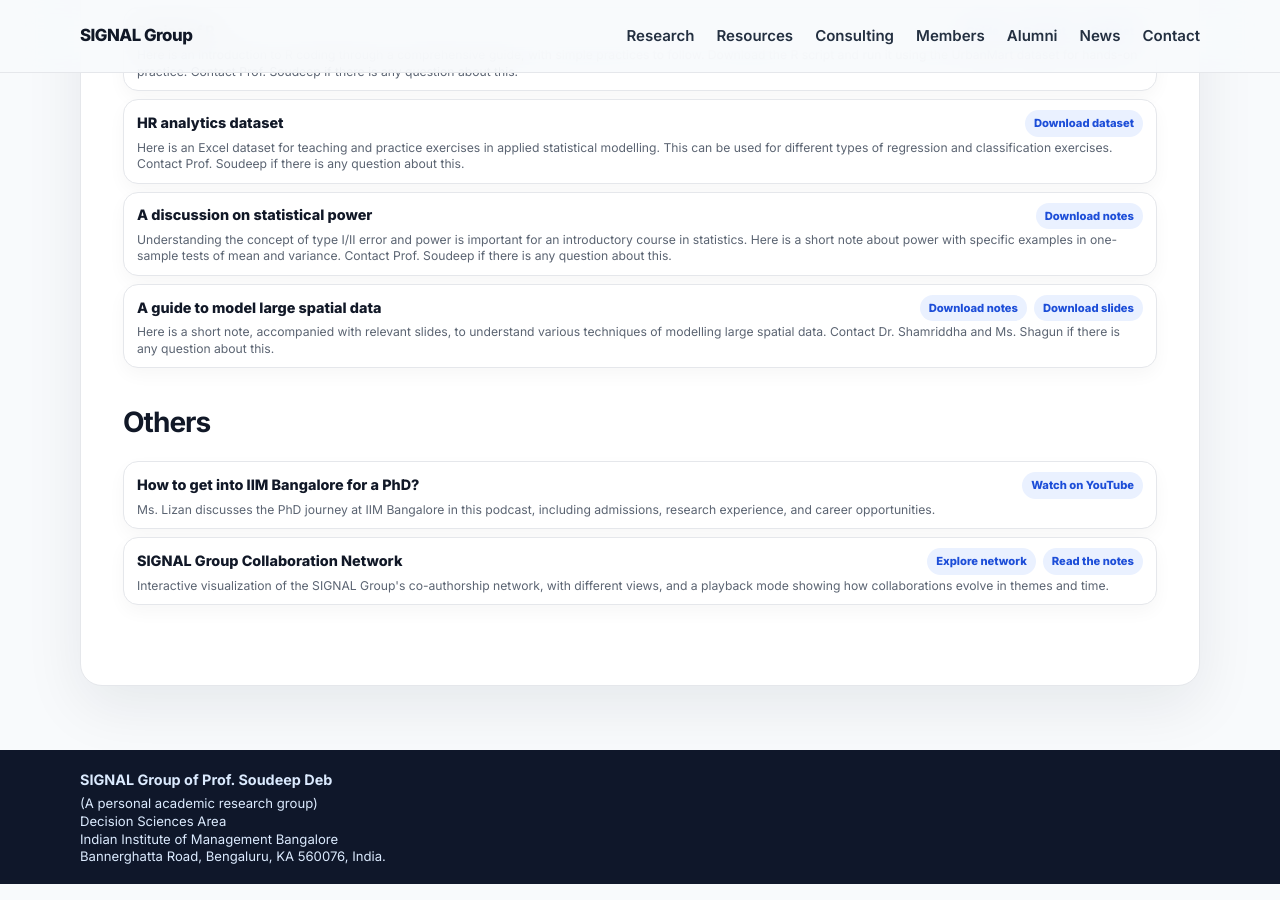
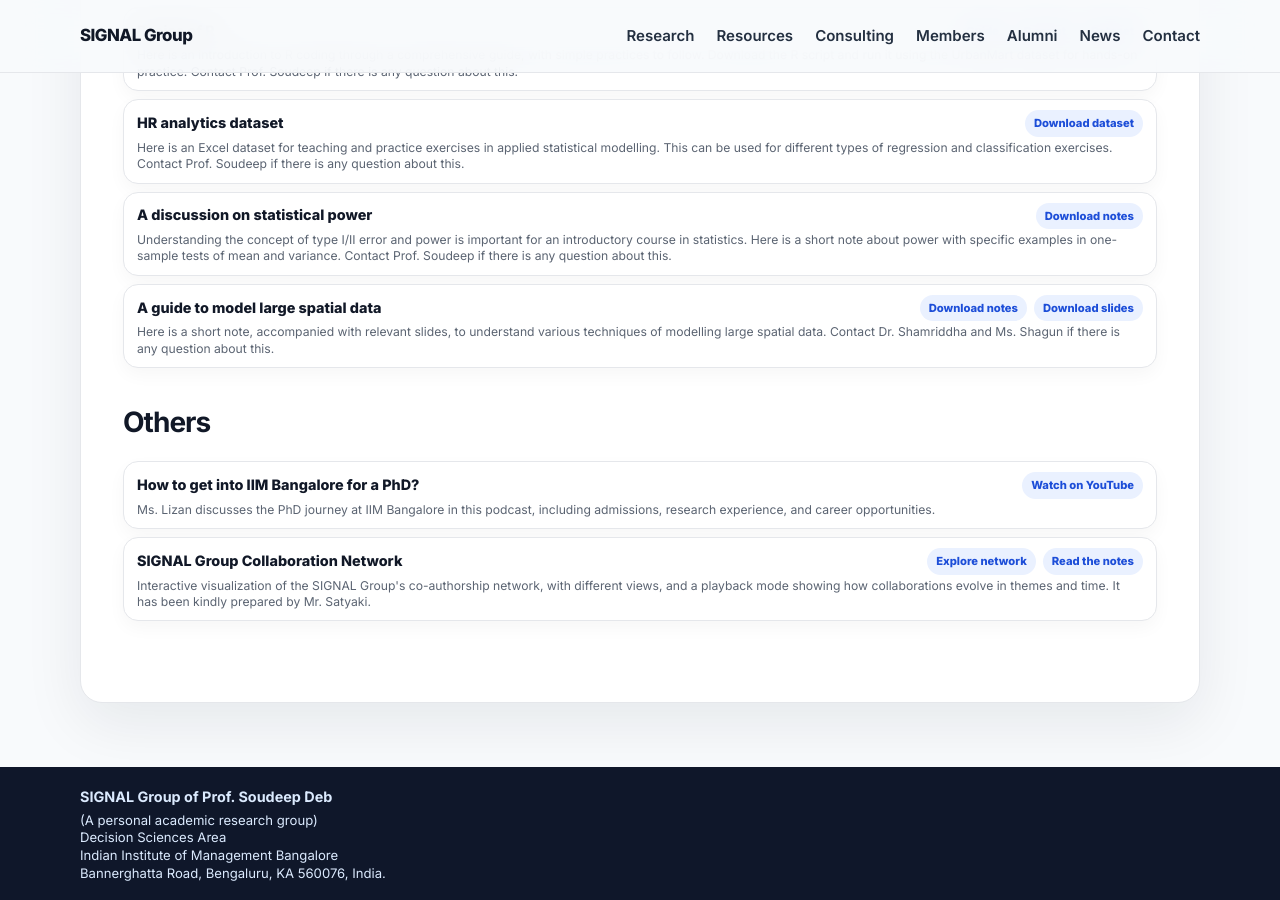
Before and after one commit to soudeepd/soudeeps-research-group, a Jekyll site: the page built from docs/_pages/resources.md, in a window 1280 px wide and 900 px high, scrolled down 1374 px. Built offline with Jekyll 4.4.1, drawn with Linux system fonts in a browser that asks for light colours.

Commit message:
Update resources.yml

```diff
--- a/docs/_data/resources.yml
+++ b/docs/_data/resources.yml
@@ -113,7 +113,7 @@
 
 - title: "SIGNAL Group Collaboration Network"
   category: others
-  description: "Interactive visualization of the SIGNAL Group's co-authorship network, with different views, and a playback mode showing how collaborations evolve in themes and time."
+  description: "Interactive visualization of the SIGNAL Group's co-authorship network, with different views, and a playback mode showing how collaborations evolve in themes and time. It has been kindly prepared by Mr. Satyaki."
   links:
     - label: "Explore network"
       url: "/assets/resources/others/signal-collaboration-network.html"
```
